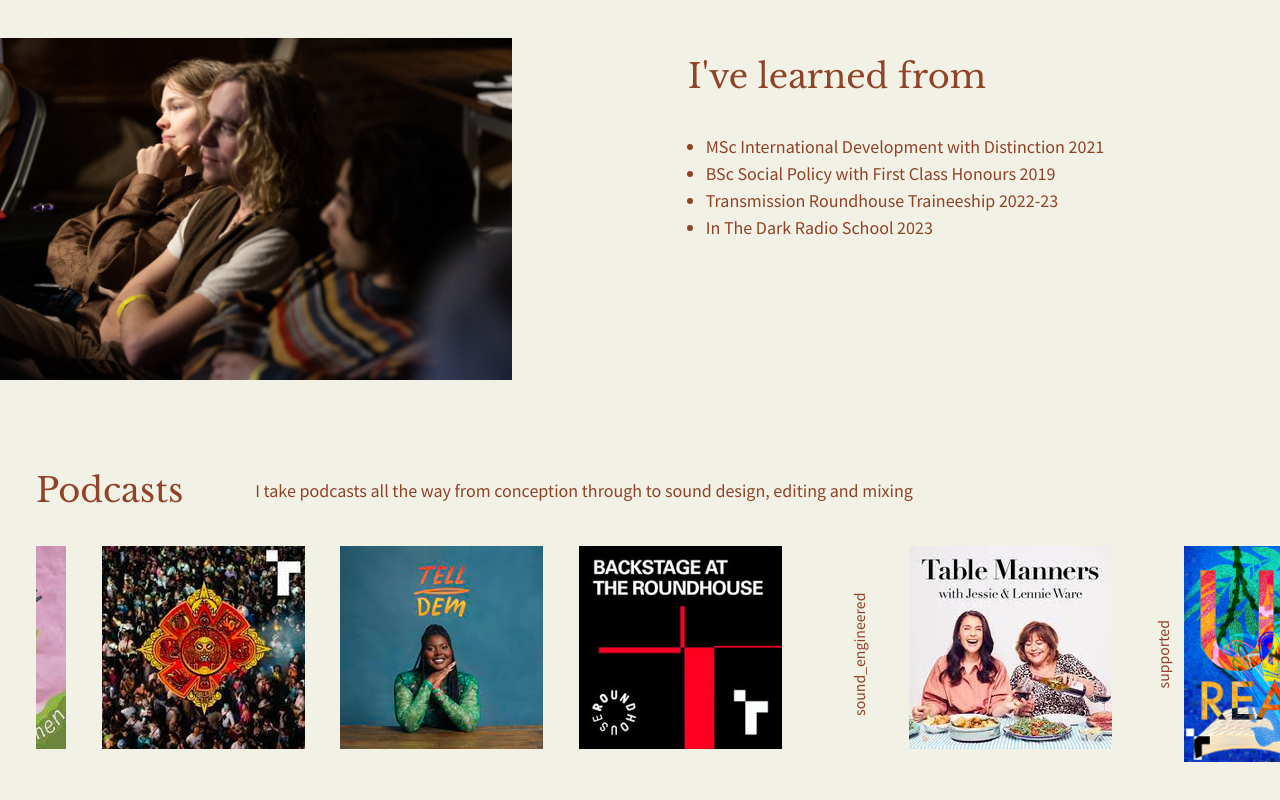
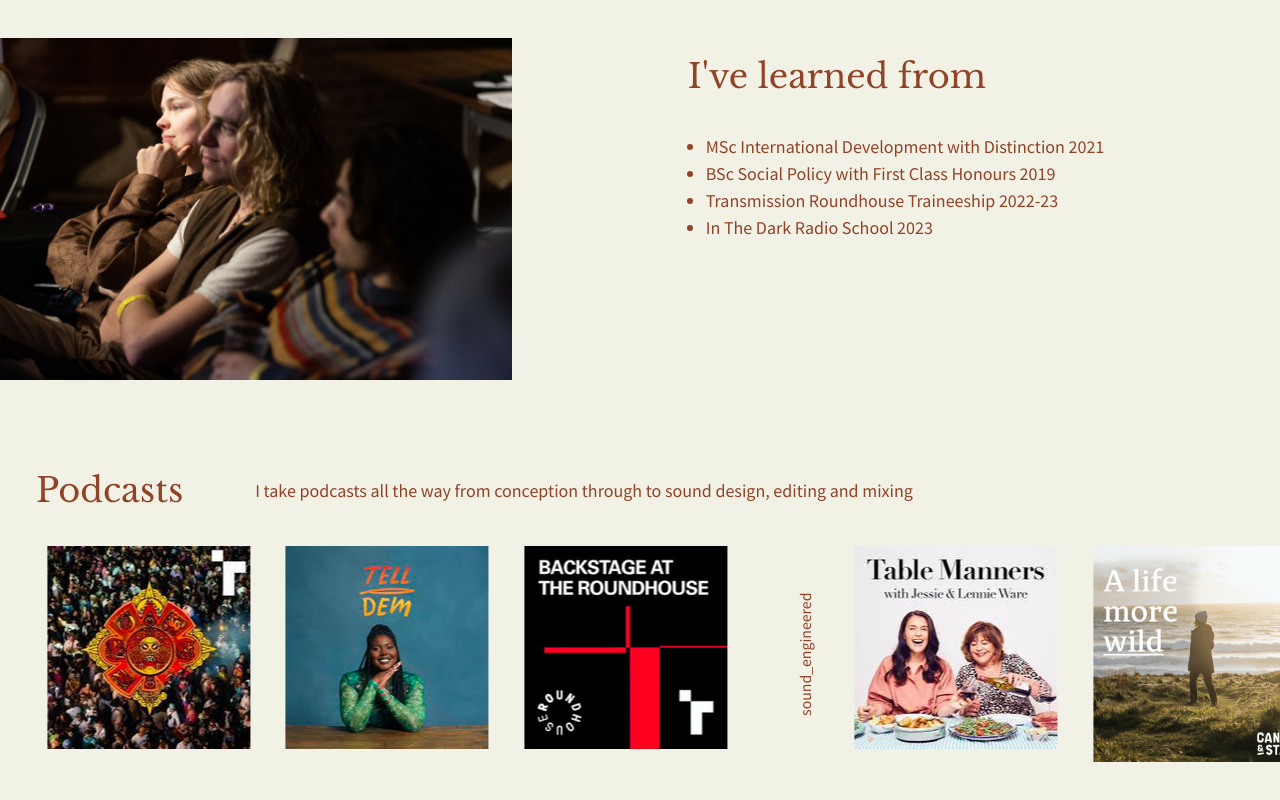
Before and after one commit to LukeStorry/marniewoodmeade, a Next.js app: page / in a window 1280 px wide. Shown: the part 1057-1857 px from the top of the page. Built offline with nearby package versions, Linux system fonts and the light colour scheme.

Commit message:
add life more wild

```diff
--- a/app/config.ts
+++ b/app/config.ts
@@ -15,6 +15,7 @@
 import pod_tell_dem from '@images/pod_tell_dem.png'
 import pod_anthems from '@images/pod_anthems.png'
 import pod_unreality from '@images/pod_unreality.png'
+import pod_life_more_wild from '@images/pod_life_more_wild.jpeg'
 import { StaticImageData } from 'next/image'
 
 export type ImageInfo = {
@@ -144,6 +145,16 @@
       spotifyEpisodeId: '792PlYI24JZzREQh6xjqZX',
       contribution: 'Assistant Sound Engineer',
     },
+    {
+      id: 'a-life-more-wild',
+      title: 'A Life More Wild',
+      description:
+        "A Life More Wild is a series of wild walks with fascinating people, transporting you to the great outdoors and helping you connect with nature as you hear how they've woven the natural world into lives.",
+      image: pod_life_more_wild,
+      link: 'https://podfollow.com/1571270718/view',
+      spotifyEpisodeId: '7wa9IDpLNETuGxQEoAzfem',
+      contribution: 'Field recording and interviewer',
+    },
   ],
   supported: [
     {
```
Also changed, not shown: public/images/pod_life_more_wild.jpeg (added).
